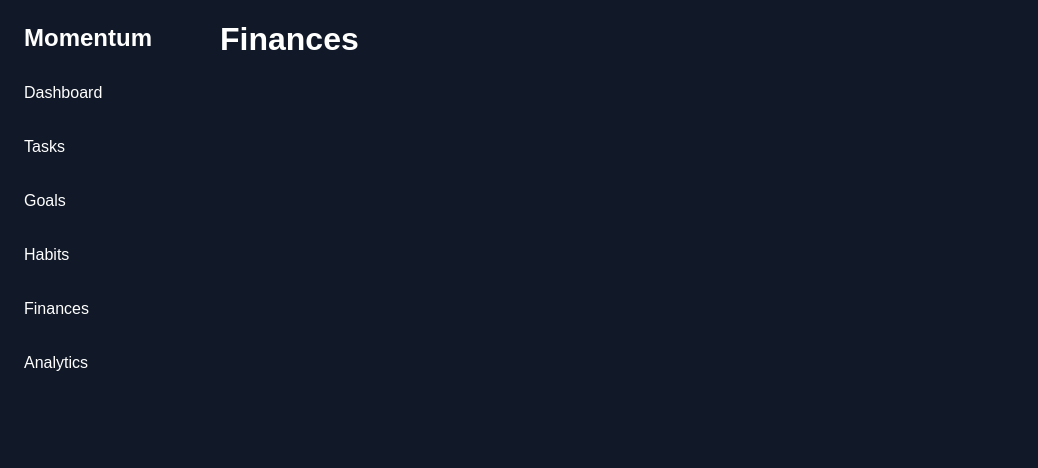
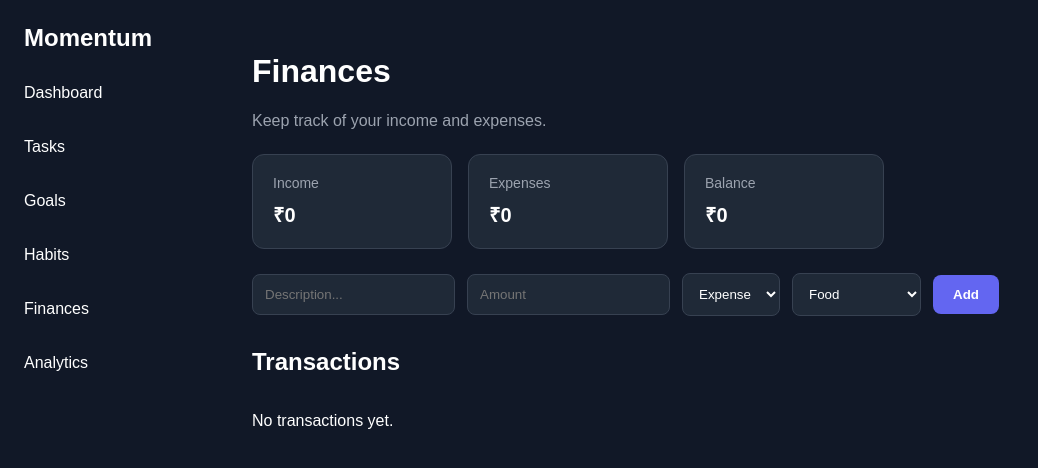
Before and after one commit to Anujchhaparwal/momentum, a React (Vite) app: page / in a window 1280 px wide. Both pictures are taken after a click on the element "Finances". Shown: the top 468 px of the page, without its empty margins (0-1038 px from the left). Built offline with nearby package versions, Linux system fonts and the light colour scheme.

Commit message:
add finance tracking

```diff
--- a/src/App.jsx
+++ b/src/App.jsx
@@ -6,6 +6,7 @@ import Goals from "./components/Goals";
 import { useState, useEffect } from "react";
 import Habits from "./components/Habits";
 import "./styles/shared.css"
+import Finances from "./components/Finances"
 function App() {
   const [activePage, setActivePage] = useState("Dashboard");
   const [tasks, setTasks] = useState(() => {
@@ -16,6 +17,9 @@ function App() {
   });
   const [habits, setHabits] = useState(() => {
     return JSON.parse(localStorage.getItem("habits")) || [];
+  });
+  const [transactions, setTransactions] = useState(() => {
+    return JSON.parse(localStorage.getItem("transactions")) || [];
   });
 
   useEffect(() => {
@@ -29,6 +33,9 @@ function App() {
   useEffect(() => {
     localStorage.setItem("habits", JSON.stringify(habits));
   }, [habits]);
+  useEffect(() => {
+    localStorage.setItem("transactions", JSON.stringify(transactions));
+  }, [transactions]);
 
   return (
     <div className="app">
@@ -43,7 +50,7 @@ function App() {
 
         {activePage === "Habits" && <Habits habits={habits} setHabits={setHabits} />}
 
-        {activePage === "Finances" && <h1>Finances</h1>}
+        {activePage === "Finances" && <Finances transactions={transactions} setTransactions={setTransactions} />}
 
         {activePage === "Analytics" && <h1>Analytics</h1>}
       </main>
--- /dev/null
+++ b/src/components/Finances.css
@@ -0,0 +1,115 @@
+.finance-page {
+  padding: 32px;
+  max-width: 1100px;
+}
+
+.finance-page h2 {
+  margin-top: 32px;
+}
+
+.finance-summary {
+  display: flex;
+  gap: 16px;
+  margin-top: 24px;
+}
+
+.finance-card {
+  background-color: #1f2937;
+  padding: 20px;
+  border-radius: 12px;
+  width: 200px;
+  border: 1px solid #374151;
+}
+
+.finance-card h3 {
+  margin: 0 0 10px;
+  font-size: 14px;
+  font-weight: 500;
+  color: #9ca3af;
+}
+
+.finance-card p {
+  margin: 0;
+  font-size: 20px;
+  font-weight: 600;
+}
+
+.transaction-input {
+  display: flex;
+  gap: 12px;
+  margin-top: 24px;
+  align-items: center;
+  flex-wrap: wrap;
+}
+
+.transaction-input input,
+.transaction-input select {
+  padding: 12px;
+  border-radius: 8px;
+  border: 1px solid #374151;
+  background-color: #1f2937;
+  color: white;
+  outline: none;
+}
+
+.transaction-input input:focus,
+.transaction-input select:focus {
+  border-color: #6366f1;
+}
+
+.transaction-input button {
+  padding: 12px 20px;
+  border-radius: 8px;
+  border: none;
+  cursor: pointer;
+  background-color: #6366f1;
+  color: white;
+  font-weight: 600;
+}
+
+.transaction-list {
+  display: flex;
+  flex-direction: column;
+  gap: 12px;
+}
+
+.transaction-item {
+  display: flex;
+  align-items: center;
+  justify-content: space-between;
+  gap: 20px;
+  max-width: 800px;
+  padding: 16px;
+  background-color: #1f2937;
+  border: 1px solid transparent;
+  border-radius: 8px;
+}
+
+.transaction-item:hover {
+  border-color: #4b5563;
+}
+
+.transaction-item div {
+  display: flex;
+  flex-direction: column;
+  gap: 4px;
+  flex: 1;
+}
+
+.transaction-item div span {
+  color: #9ca3af;
+  font-size: 13px;
+}
+
+.transaction-item button {
+  background: transparent;
+  border: 1px solid #374151;
+  color: #f87171;
+  padding: 6px 10px;
+  border-radius: 6px;
+  cursor: pointer;
+}
+
+.transaction-item button:hover {
+  background-color: #374151;
+}
--- /dev/null
+++ b/src/components/Finances.jsx
@@ -0,0 +1,145 @@
+import { useState } from "react";
+import "./Finances.css";
+
+function Finances({ transactions, setTransactions }) {
+  const [description, setDescription] = useState("");
+  const [amount, setAmount] = useState("");
+  const [type, setType] = useState("Expense");
+  const [category, setCategory] = useState("Food");
+
+  const addTransaction = () => {
+    if (!description.trim() || !amount) return;
+
+    setTransactions([
+      ...transactions,
+      {
+        id: Date.now(),
+        description: description.trim(),
+        amount: Number(amount),
+        type,
+        category,
+        date: new Date().toISOString().split("T")[0],
+      },
+    ]);
+
+    setDescription("");
+    setAmount("");
+    setType("Expense");
+    setCategory("Food");
+  };
+
+  const income = transactions
+    .filter((item) => item.type === "Income")
+    .reduce((total, item) => total + item.amount, 0);
+
+  const expenses = transactions
+    .filter((item) => item.type === "Expense")
+    .reduce((total, item) => total + item.amount, 0);
+
+  const balance = income - expenses;
+
+  return (
+    <div className="finance-page">
+      <h1>Finances</h1>
+
+      <p className="page-description">
+        Keep track of your income and expenses.
+      </p>
+
+      <div className="finance-summary">
+        <div className="finance-card">
+          <h3>Income</h3>
+          <p>₹{income.toLocaleString()}</p>
+        </div>
+
+        <div className="finance-card">
+          <h3>Expenses</h3>
+          <p>₹{expenses.toLocaleString()}</p>
+        </div>
+
+        <div className="finance-card">
+          <h3>Balance</h3>
+          <p>₹{balance.toLocaleString()}</p>
+        </div>
+      </div>
+
+      <div className="transaction-input">
+        <input
+          placeholder="Description..."
+          value={description}
+          onChange={(event) => setDescription(event.target.value)}
+        />
+
+        <input
+          type="number"
+          placeholder="Amount"
+          value={amount}
+          onChange={(event) => setAmount(event.target.value)}
+        />
+
+        <select
+          value={type}
+          onChange={(event) => setType(event.target.value)}
+        >
+          <option value="Expense">Expense</option>
+          <option value="Income">Income</option>
+        </select>
+
+        <select
+          value={category}
+          onChange={(event) => setCategory(event.target.value)}
+        >
+          <option value="Food">Food</option>
+          <option value="Transport">Transport</option>
+          <option value="Shopping">Shopping</option>
+          <option value="Bills">Bills</option>
+          <option value="Entertainment">Entertainment</option>
+          <option value="Other">Other</option>
+        </select>
+
+        <button onClick={addTransaction}>Add</button>
+      </div>
+
+      <h2>Transactions</h2>
+
+      <div className="transaction-list">
+        {transactions.length === 0 ? (
+          <p className="empty-state">No transactions yet.</p>
+        ) : (
+          transactions.map((transaction) => (
+            <div
+              className="transaction-item"
+              key={transaction.id}
+            >
+              <div>
+                <strong>{transaction.description}</strong>
+                <span>
+                  {transaction.category} · {transaction.date}
+                </span>
+              </div>
+
+              <span>
+                {transaction.type === "Income" ? "+" : "-"}₹
+                {transaction.amount.toLocaleString()}
+              </span>
+
+              <button
+                onClick={() => {
+                  setTransactions(
+                    transactions.filter(
+                      (item) => item.id !== transaction.id
+                    )
+                  );
+                }}
+              >
+                Delete
+              </button>
+            </div>
+          ))
+        )}
+      </div>
+    </div>
+  );
+}
+
+export default Finances;
```
